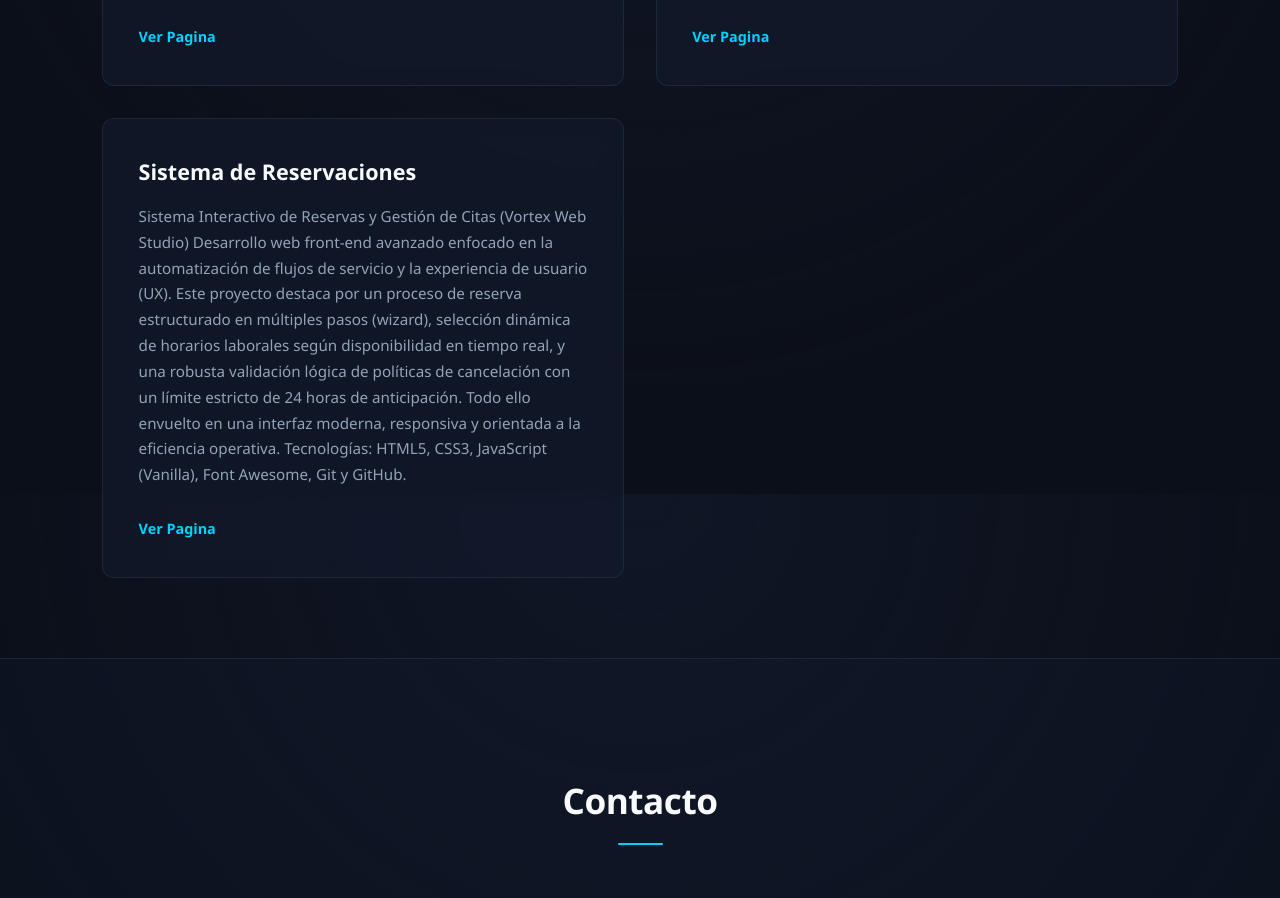
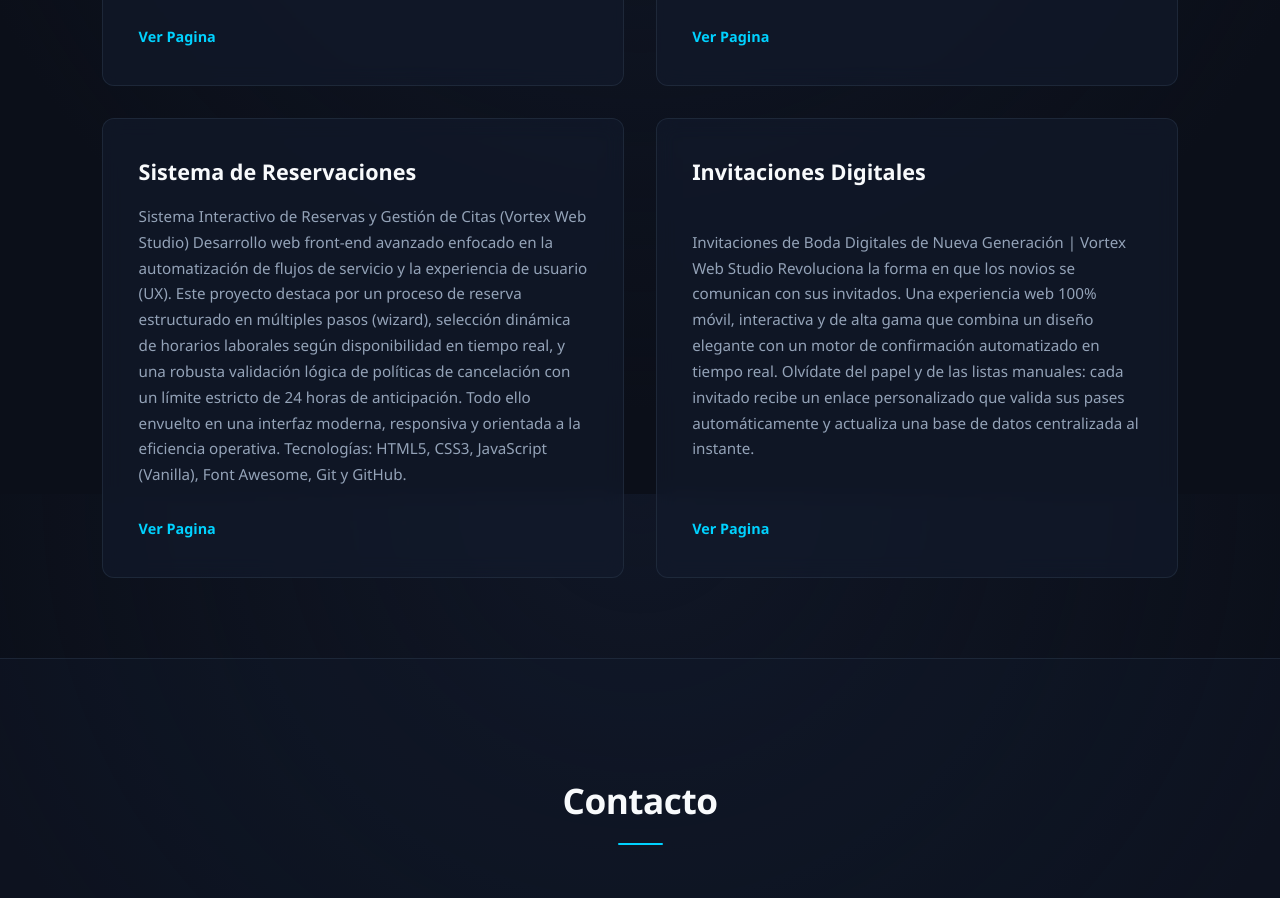
Before and after one commit to RobertoCje/Vortex-Web-Estudio, a plain HTML site: page index.html in a window 1280 px wide. Shown: the part 1906-2804 px from the top of the page. Drawn offline with Linux system fonts and the light colour scheme.

Commit message:
integracion de proyecto de invitaciones

```diff
--- a/index.html
+++ b/index.html
@@ -85,8 +85,15 @@ Desarrollo web front-end avanzado enfocado en la automatización de flujos de se
 Tecnologías: HTML5, CSS3, JavaScript (Vanilla), Font Awesome, Git y GitHub.</p>
                 <a href="https://robertocje.github.io/sistema-_citas/" target="_blank">Ver Pagina</a>
             </article>
+             <article class="project-card">
+            <h3>Invitaciones Digitales</h3>
+            <p>Invitaciones de Boda Digitales de Nueva Generación | Vortex Web Studio
+Revoluciona la forma en que los novios se comunican con sus invitados. Una experiencia web 100% móvil, interactiva y de alta gama que combina un diseño elegante con un motor de confirmación automatizado en tiempo real. Olvídate del papel y de las listas manuales: cada invitado recibe un enlace personalizado que valida sus pases automáticamente y actualiza una base de datos centralizada al instante.</p>
+            <a href="https://robertocje.github.io/Invitaciones-digitales/" target="_blank">Ver Pagina</a>
+        </article>
+
         </div>
-    </section>
+           </section>
 
     <!-- 5. SECCIÓN DE CONTACTO -->
     <section id="contacto" class="contact">
```
